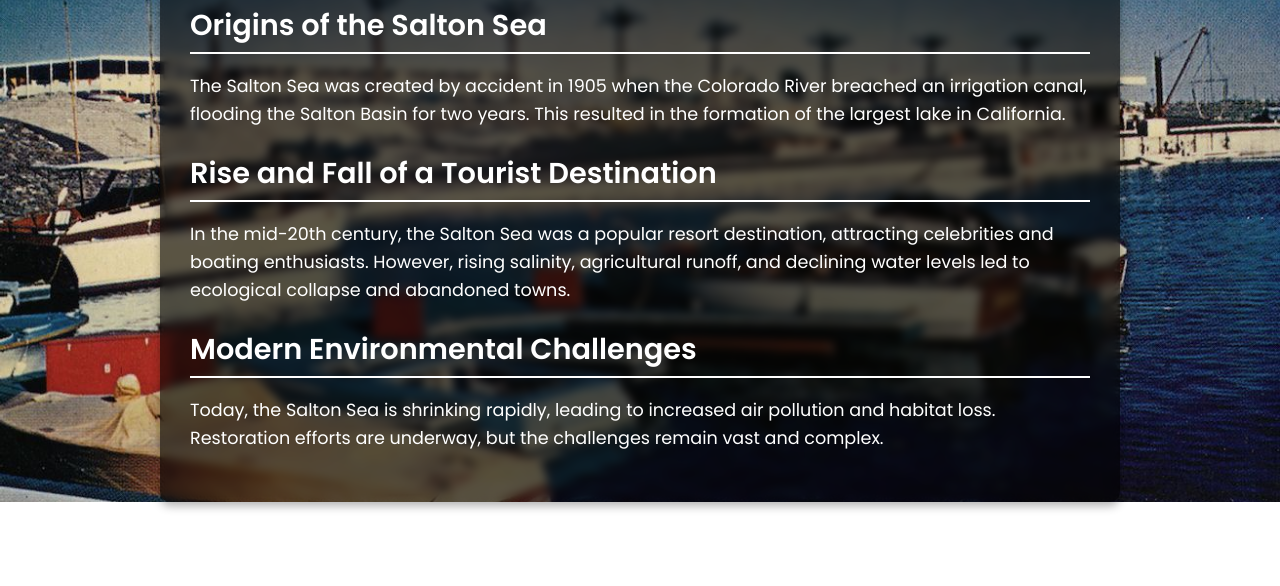
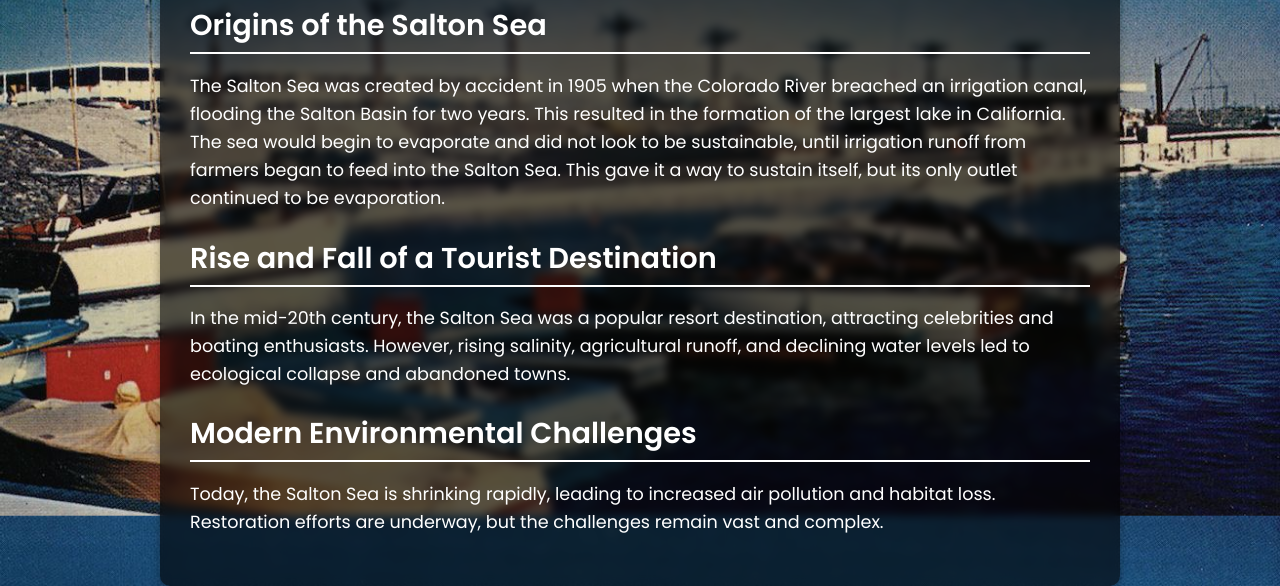
Before and after one commit to dustymustyrusty/capstoneproject, a plain HTML site: page links/history.html in a window 1280 px wide. Shown: the part 298-884 px from the top of the page. Before the commit the page ends 800 px from the top, so only its background shows below. Drawn offline with Linux system fonts and the light colour scheme.

Commit message:
Update history.html

```diff
--- a/links/history.html
+++ b/links/history.html
@@ -23,7 +23,7 @@
 
         <h2>Origins of the Salton Sea</h2>
         <p>
-            The Salton Sea was created by accident in 1905 when the Colorado River breached an irrigation canal, flooding the Salton Basin for two years. This resulted in the formation of the largest lake in California.
+            The Salton Sea was created by accident in 1905 when the Colorado River breached an irrigation canal, flooding the Salton Basin for two years. This resulted in the formation of the largest lake in California. The sea would begin to evaporate and did not look to be sustainable, until irrigation runoff from farmers began to feed into the Salton Sea. This gave it a way to sustain itself, but its only outlet continued to be evaporation.
         </p>
 
         <h2>Rise and Fall of a Tourist Destination</h2>
```
